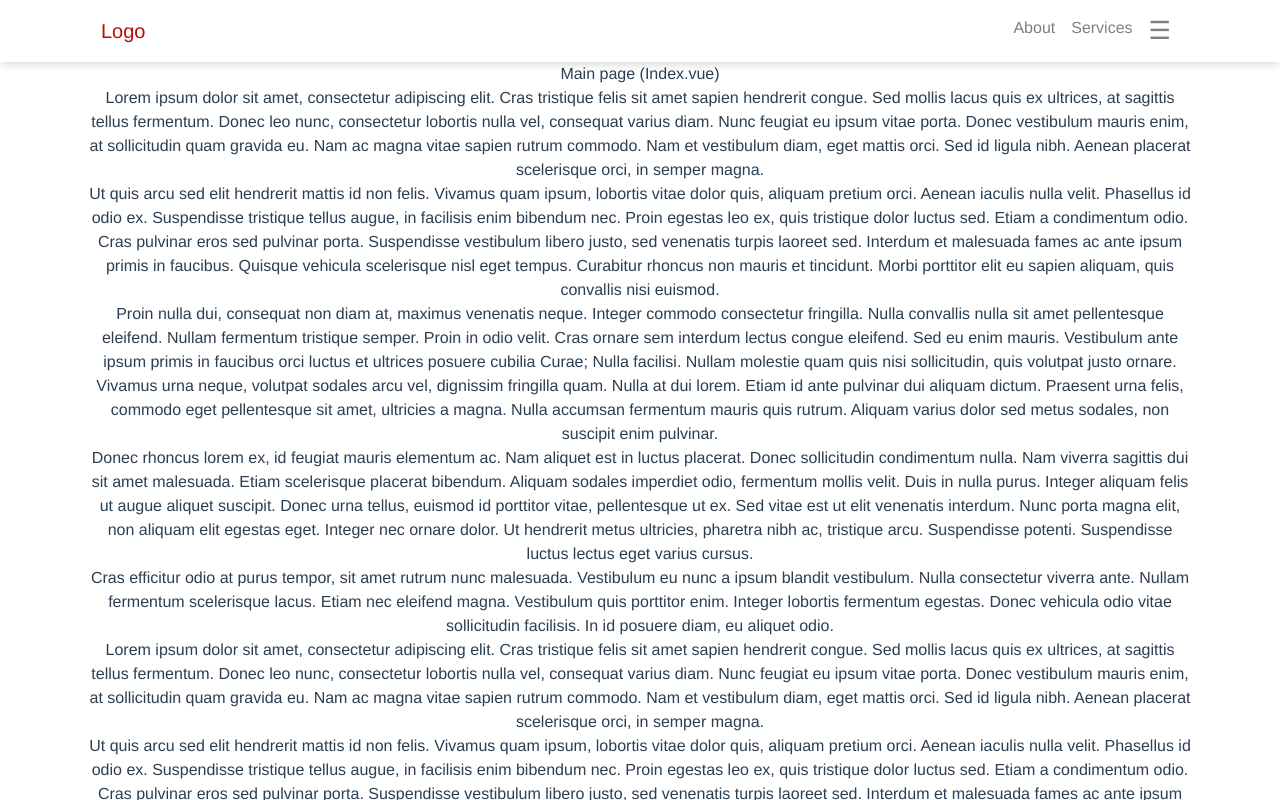
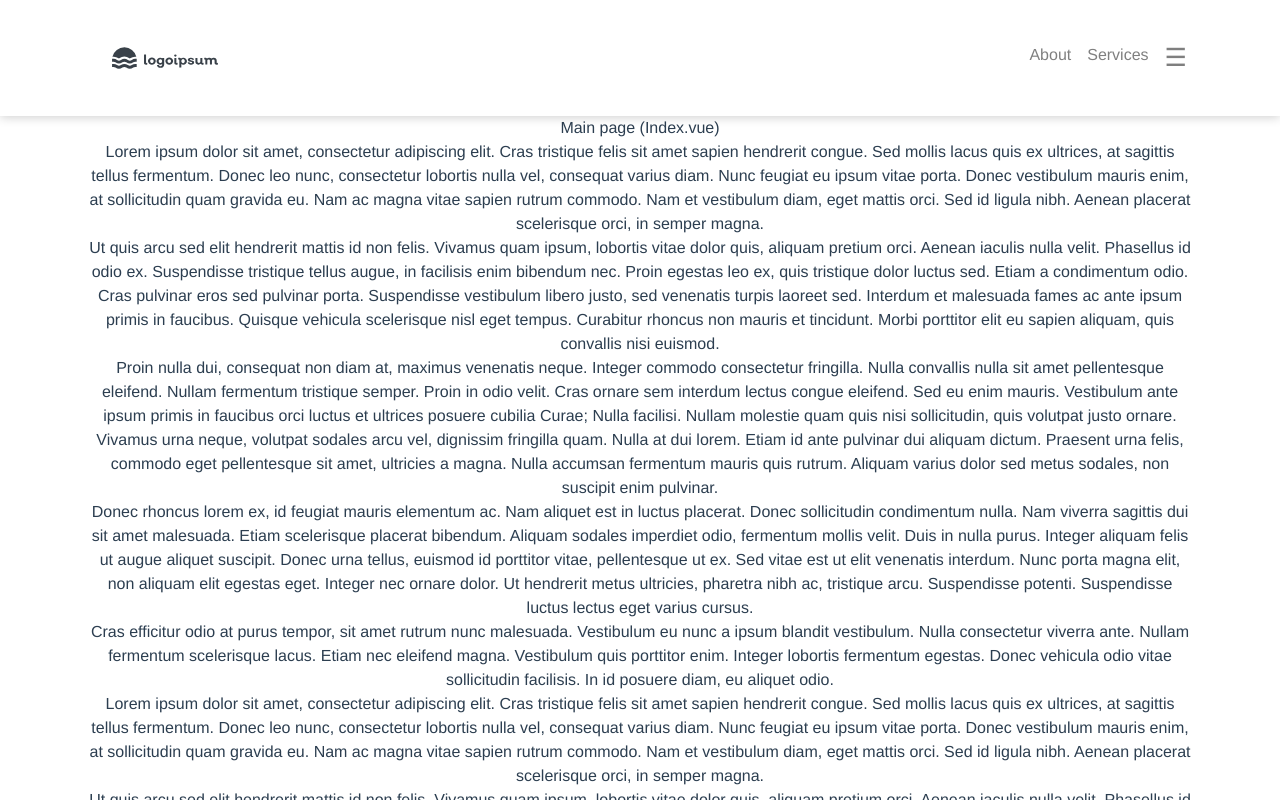
Before and after one commit to samuelOsborne/vuejs-storefront-template, a Vue app: page / in a window 1280 px wide. Shown: the top 800 px of the page. Built offline with nearby package versions, Linux system fonts and the light colour scheme.

Commit message:
- Added placeholder logo

```diff
--- a/src/components/Header/Header.vue
+++ b/src/components/Header/Header.vue
@@ -1,15 +1,10 @@
 <template>
-    <div>
     <div class="sticky-navbar">
+        <b-navbar toggleable="lg" style="z-index: 1020">
             <b-container>
-                <b-navbar toggleable="lg" sticky>
-                    <b-navbar-brand>
-                        <router-link :to="{ name: 'home' }" class="link-button">
-                            Logo
-                        </router-link>
+                <b-navbar-brand :to="{ name: 'home' }" class="navbar-logo">
+                    <img src="../../assets/placeholder-logo.svg" />
                 </b-navbar-brand>
-                    <!--                    <b-navbar-toggle target="nav-collapse"></b-navbar-toggle>-->
-                    <!--                    <b-collapse id="nav-collapse" is-nav>-->
                 <b-navbar-nav class="ml-auto">
                     <b-nav-item class="link-button hide-navbar-items" :to="{ name: 'about' }">
                         About
@@ -21,10 +16,8 @@
                         <span style="font-size:25px;cursor:pointer;line-height: normal;" v-on:click="fullPageMenu">&#9776;</span>
                     </b-nav-item>
                 </b-navbar-nav>
-                    <!--                    </b-collapse>-->
+            </b-container>
         </b-navbar>
-            </b-container>
-        </div>
 
         <div class="full-page-overlay" v-bind:class="{ 'show-overlay': this.isActive }">
             <div class="overlay-content">
@@ -69,7 +62,6 @@
         },
         methods: {
             fullPageMenu: function () {
-                console.log(this.isActive);
                 this.isActive = !this.isActive;
             }
         }
--- a/src/scss/components/header.scss
+++ b/src/scss/components/header.scss
@@ -1,13 +1,19 @@
 .sticky-navbar {
-  background-color: white;
+  background-color: $primary;
   box-shadow: 0 .063rem .625rem 0 rgba(0,0,0,.2);
   position: sticky;
   top: 0;
   z-index: 300;
 }
 
+.navbar-logo {
+  background-repeat: no-repeat;
+  width: 10rem;
+}
+
 .full-page-overlay {
   &.show-overlay {
+    pointer-events: auto;
     visibility: visible;
     opacity: 1;
   }
@@ -22,6 +28,7 @@
   background-color: $primary;
   overflow-x: hidden;
   opacity: 0;
+  pointer-events: none;
 
   a {
     padding: 8px;
```
Also changed, not shown: src/assets/placeholder-logo.svg (added), 1 other file (tests, documents, lock files or other folders). Lines whose indentation alone changed are shown as unchanged.
